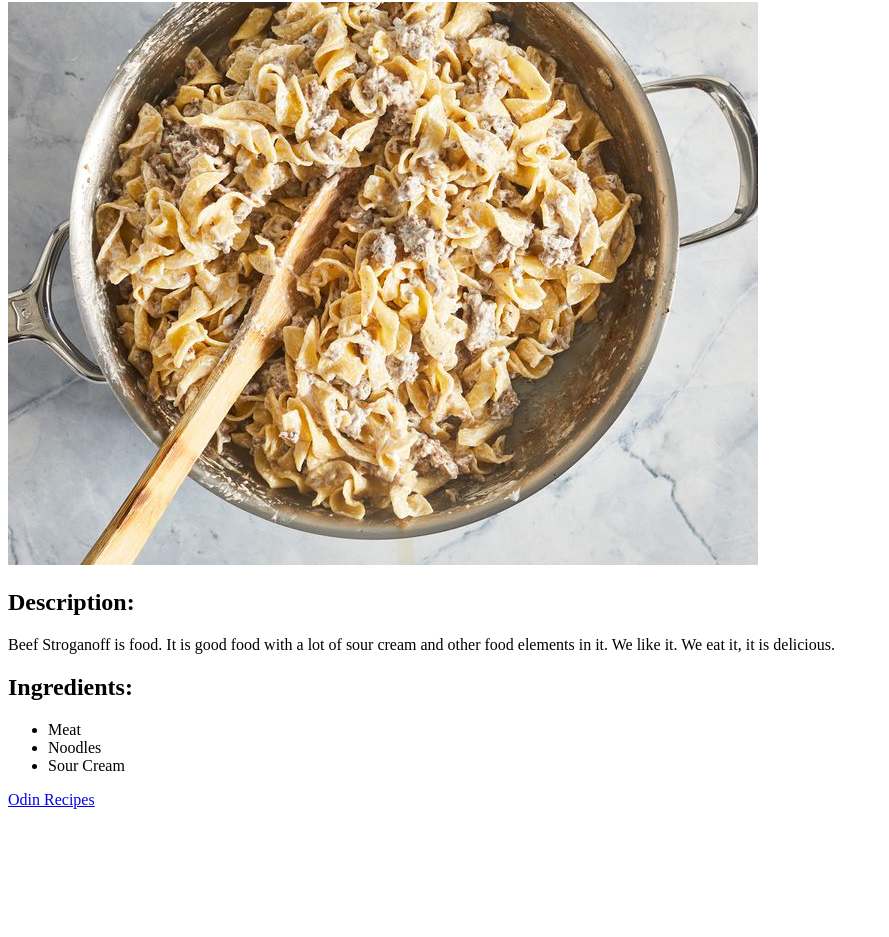
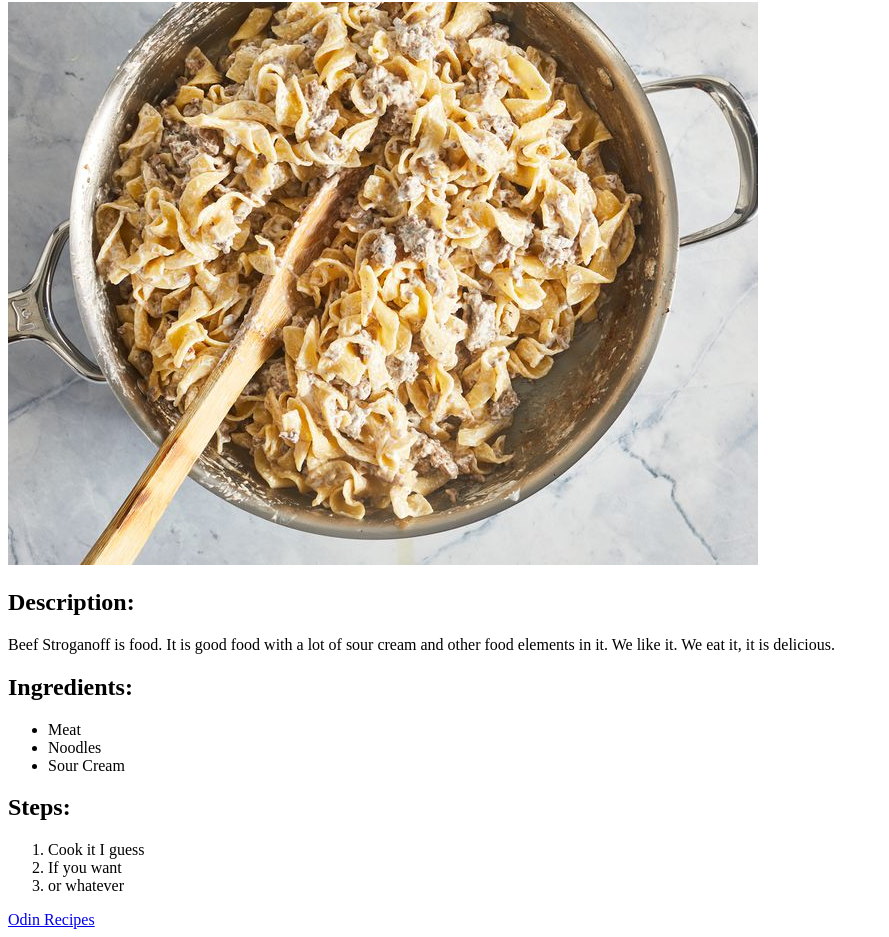
Before and after one commit to rundant/odin-recipes, a plain HTML site: page recipes/beef_stroganoff.html in a window 1280 px wide. Shown: the part 78-1015 px from the top of the page, without its empty margins (0-889 px from the left). Before the commit the page ends 895 px from the top, so only its background shows below. Drawn offline with Linux system fonts and the light colour scheme.

Commit message:
Add steps to recipes

```diff
--- a/recipes/beef_stroganoff.html
+++ b/recipes/beef_stroganoff.html
@@ -18,6 +18,13 @@
             <li>Sour Cream</li>
         </ul>
 
+        <h2>Steps:</h2>
+        <ol>
+            <li>Cook it I guess</li>
+            <li>If you want</li>
+            <li>or whatever</li>
+        </ol>
+
         <a href="../index.html">Odin Recipes</a>
     </body>
 </html>
```
Also changed, not shown: recipes/food.html (+6 -0 lines), recipes/lasagna.html (+6 -0 lines).
